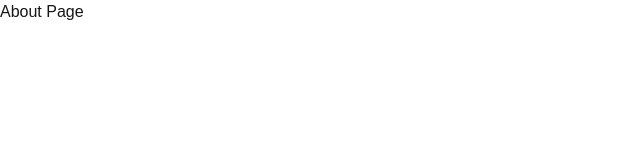
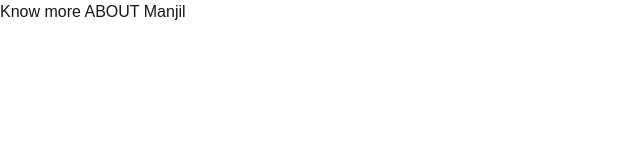
Before and after one commit to ManjilRijal63/Manjil-Portfolio, a Next.js app: page /about in a window 1280 px wide. Shown: the top 160 px of the page, without its empty margins (0-640 px from the left). Built offline with nearby package versions, Linux system fonts and the light colour scheme.

Commit message:
initial pages made better

```diff
--- a/src/app/about/page.tsx
+++ b/src/app/about/page.tsx
@@ -1,7 +1,7 @@
 export default function AboutPage() {
   return (
     <main>
-      <h1>About Page</h1>
+      <h1>Know more ABOUT Manjil</h1>
     </main>
   );
 }
--- a/src/app/contact/page.tsx
+++ b/src/app/contact/page.tsx
@@ -1,4 +1,4 @@
-export default function AboutPage() {
+export default function ContactPage() {
   return (
     <main>
       <h1>Contact Page</h1>
--- /dev/null
+++ b/src/components/navbar.tsx
@@ -0,0 +1,15 @@
+// "use client";
+import Link from "next/link";
+export default function Navbar() {
+  return (
+    <nav className="flex gap-6 p-6 border-b">
+      <Link href="/">Home</Link>
+      <Link href="/about">About</Link>
+      <Link href="/projects">Projects</Link>
+      <Link href="/feedback">Feedback</Link>
+      <Link href="/contact">Contact</Link>
+    </nav>
+  );
+}
+
+// export default Navbar;
```
